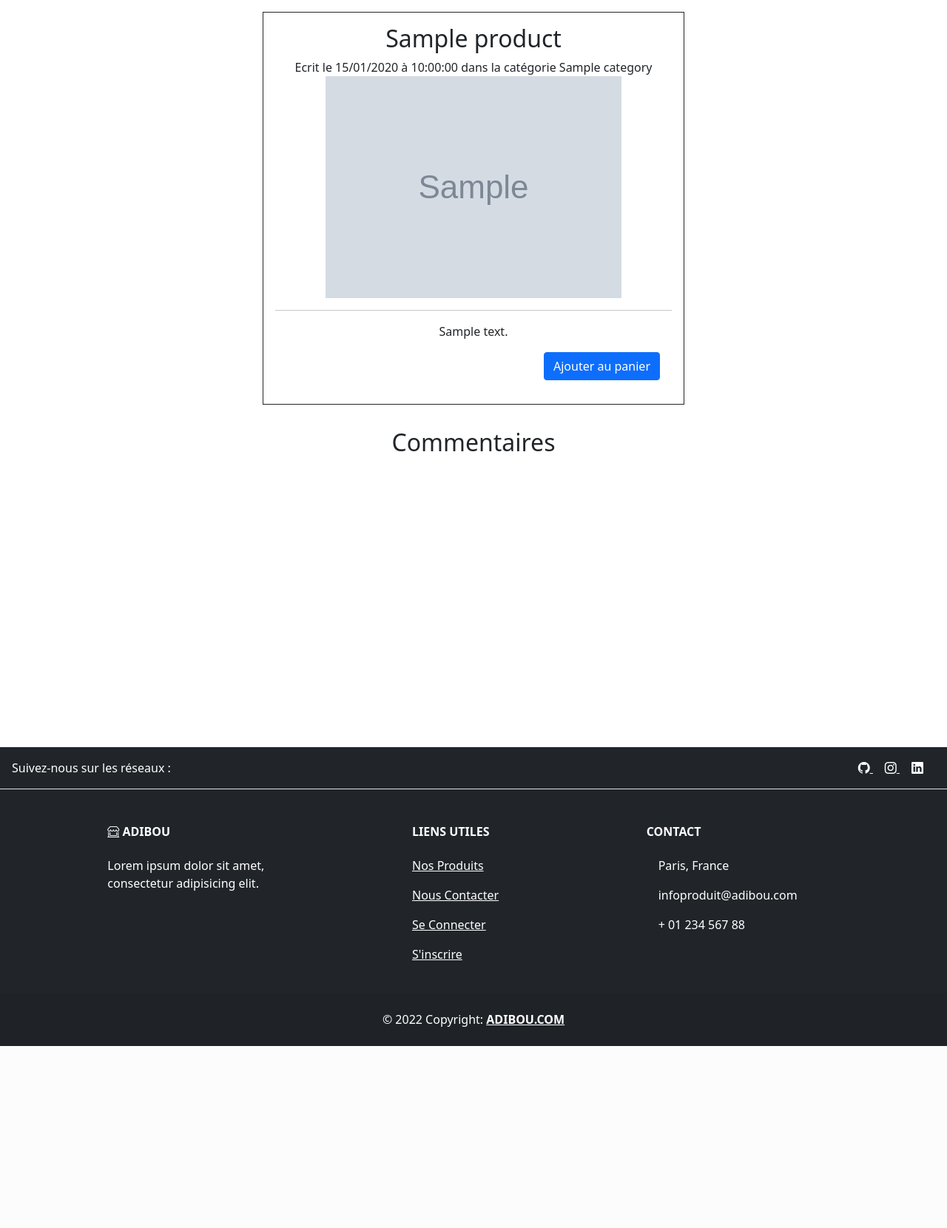
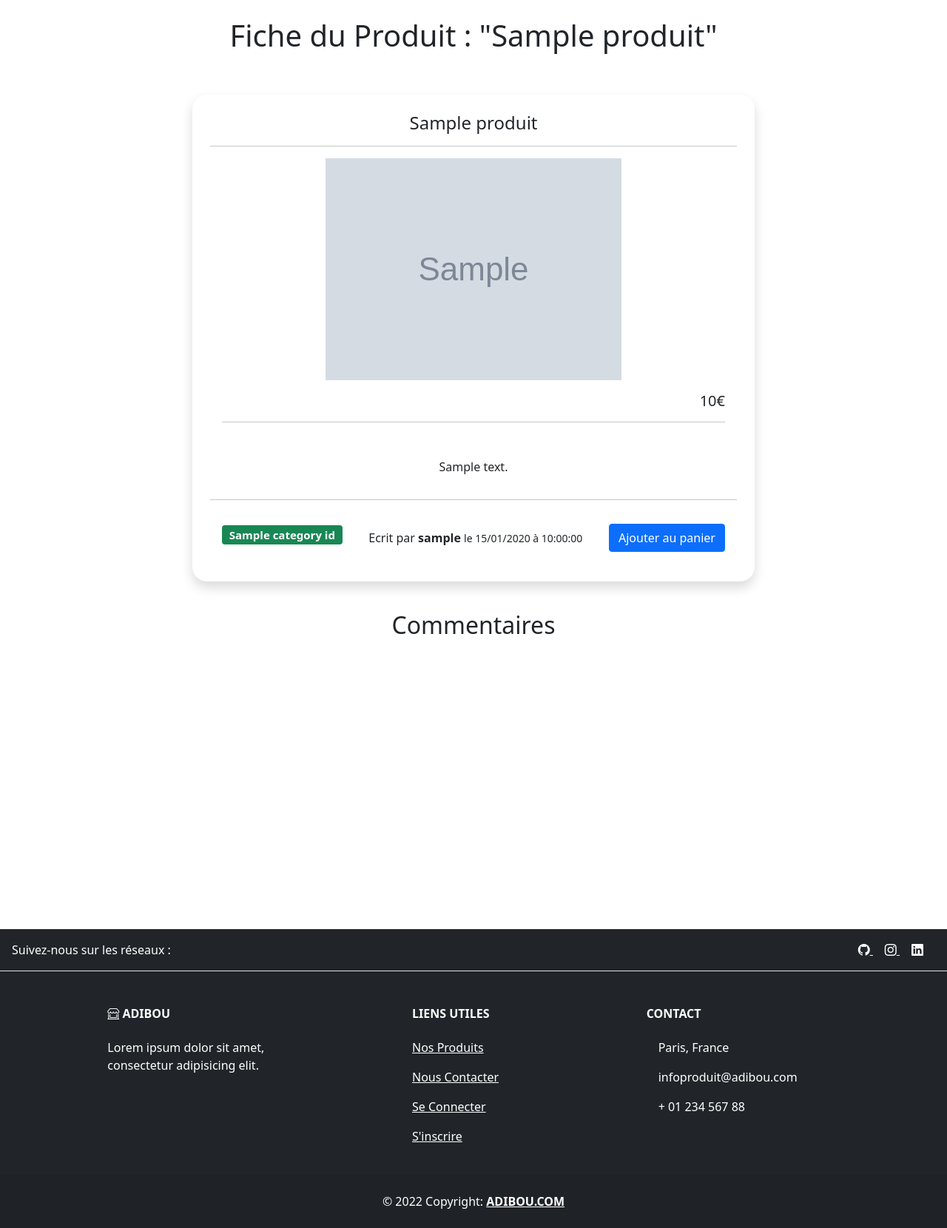
Before and after one commit to KevOneRedOne/E_commerce_Symfony, a Symfony app: template templates/product/detailsProduct.html.twig in a window 1280 px wide. Shown: the part 56-1716 px from the top of the page at 74% size. Before the commit the page ends 1470 px from the top, so only its background shows below. Run offline with Twig, Linux system fonts and the light colour scheme; the template is opened without the code that fills it: most values are stand-ins (such as "Sample title", 1, 10 or a date in 2020); grey boxes marked "Sample" are stand-in pictures; some libraries are stand-ins or nearby versions.

Commit message:
Full MAJ - NewProduct/PanelAdmin/DetailsProduct/Products

```diff
--- a/src/Controller/CartController.php
+++ b/src/Controller/CartController.php
@@ -21,7 +21,7 @@ class CartController extends AbstractController
     public function add($id, CartService $cs)
     {
         $cs->add($id);
-        $this->addflash('success', "Votre produit a ajouté avec success dans votre panier !");
+        $this->addflash('success', "Votre produit a ajouté avec success dans votre panier ! Consultez votre panier !");
         return $this->redirectToRoute('app_product');
     }
 
--- a/src/Controller/EcommerceController.php
+++ b/src/Controller/EcommerceController.php
@@ -55,7 +55,7 @@ class EcommerceController extends AbstractController
     #[Route("/product/details/{id}", name:'app_details')]
     public function detailsProduct(Product $product)
     {
-        return $this-> render("detailsProduct.html.twig", [
+        return $this-> render("product/detailsProduct.html.twig", [
             'produits' => $product
         ]);
     }
@@ -99,9 +99,7 @@ class EcommerceController extends AbstractController
         if (!$product)
         {
             $product = new Product;
-
             $product -> setUpdatedAt(new \DateTime());
-            // on ajoute la date à l'insertion
         }
         dump($request);
 
--- a/src/Controller/RegistrationController.php
+++ b/src/Controller/RegistrationController.php
@@ -35,7 +35,7 @@ class RegistrationController extends AbstractController
             $entityManager->flush();
             // do anything else you need here, like send an email
             $cn->registerEmail($user);
-
+            $this->addflash('success', "Votre compte a été crée avec succès ! Connectez-vous !");
             return $this->redirectToRoute('app_product');
         }
 
--- a/src/Entity/Product.php
+++ b/src/Entity/Product.php
@@ -25,12 +25,8 @@ class Product
     private $id;
 
     #[ORM\Column(type: 'string', length: 255)]
-    #[Assert\Length(min:10,max:255,minMessage:"Pas assez de caractères. Le titre doit comporter au moins {{limit}} caractères.")]
-    #[Assert\NotBlank(message:"Un produit doit avoir un nom.")]
     private $NAME;
 
-    #[Assert\Length(min:10,minMessage:"Pas assez de caractères. La description doit contenir au moins {{limit}} caractères.")]
-    #[Assert\NotBlank(message:"Un produit doit avoir une description.")]
     #[ORM\Column(type: 'text')]
     private $DESCRIPTION;
 
--- a/templates/cart/cart.html.twig
+++ b/templates/cart/cart.html.twig
@@ -25,7 +25,7 @@
                         <td>{{item.product.NAME}}</td>
                         <td>
                             <div class="text-center">
-                                <img class="img-fluid" src="{{item.product.IMAGE}}" style="max-width:25%;height:20%;"alt="Image du Produit">
+                                <img class="img-fluid" src="{{asset('images/products/' ~ item.product.IMAGE)}}" style="max-width:25%;height:20%;"alt="Image du Produit">
                             </div>
                         </td>
                         <td class="text-start">{{item.product.PRICE}}€</td>
--- a/templates/product/detailsProduct.html.twig
+++ b/templates/product/detailsProduct.html.twig
@@ -1,21 +1,31 @@
 {% extends "base.html.twig" %}
 
 {% block body %}
-
+    <br>
+    <h1 class="text-center">Fiche du Produit : "{{ produits.NAME }}"</h1>
+    <br>
     <section class="row articles">
-        <article class="col-md-6 mx-auto text-center border border-dark mb-3 p-3 mt-3 mr-1">
-            <h2>{{ product.NAME }}</h2>
-            <div class="metadata">Ecrit le {{product.updated_at | date("d/m/Y à H:i:s")}}
-                dans la catégorie {{ product.category.title }}
+        <article class="col-md-8 mx-auto text-center shadow border-dark mb-4 p-4 mt-4 mr-1" style="border-radius:20px;">
+            <h4>{{ produits.NAME }}</h4>
+            <hr>
+            <img src="{{asset('images/products/' ~ produits.IMAGE)}}" class="img-fluid">
+            <div class="card-body text-end">
+                <h5>{{produits.PRICE}}€</h5>
+                <hr>
             </div>
-            <div class="content">
-                <img src="{{asset('images/articles/'~produits.image)}}" class="img-fluid">
-                {# asset() permet de récupérer un fichier dans le dosseir public #}
-                <hr>
-                {{product.content | raw}}
+            <div class="card-body text-center">
+                {{produits.description | raw}}
             </div>
-            <div class="card-body text-end">
-                <a href=" {{path('cart_add', {id: product.id})}}" class="card-link btn btn-primary">Ajouter au panier</a>
+            <hr>
+            <div class="card-body d-flex justify-content-between align-items-center">
+                <div>
+                    <h5><span class="badge btn-success">{{ produits.categoryID.Title }}</span></h5>
+                </div>
+                <div class="metadata">
+                    Ecrit par <b>{{ produits.userID.username}}</b>
+                    <small>le {{produits.updatedAt | date("d/m/Y à H:i:s")}}</small>
+                </div>
+                <a href=" {{path('cart_add', {id: produits.id})}}" class="card-link btn btn-primary">Ajouter au panier</a>
             </div>
         </article>
     </section>
```
Also changed, not shown: templates/product/newProduct.html.twig (+8 -4 lines), templates/product/product.html.twig (+13 -15 lines), public/images/products/627b79a395566162434815.jpg (deleted), public/images/products/627b7c8b614e3717106203.jpg (deleted), public/images/products/627b9961c21e5893225890.jpg (added), public/images/products/627b99aa237e7820044552.jpg (added), public/images/products/627b99facb5c4773982945.jpg (added), public/images/products/627b9a32009b1424385065.jpg (added), public/images/products/627b9b0495160309965530.jpg (added), public/images/products/627b9c1f62ba3405949578.jpg (added), 3 other files.
